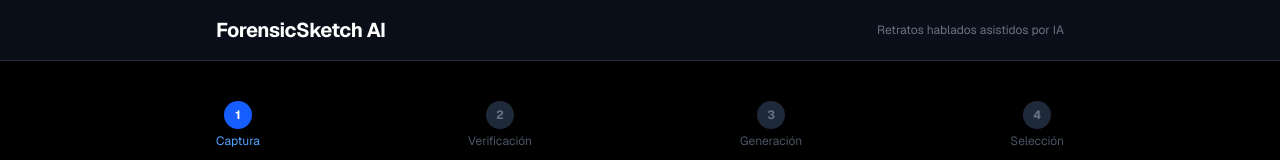
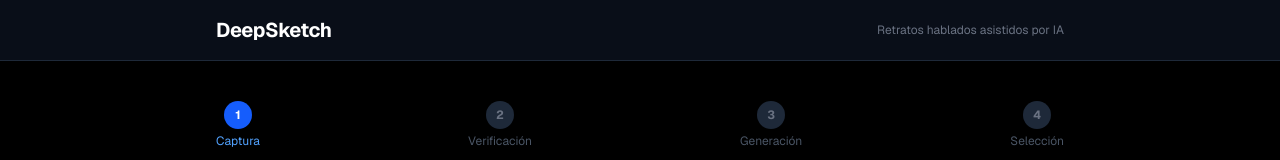
Before and after one commit to Antxnszn/hackathon-UPIITA, a Next.js app: page / in a window 1280 px wide. Shown: the top 160 px of the page. Built offline with nearby package versions, Linux system fonts and the light colour scheme; no server answers.

Commit message:
Rename header from 'ForensicSketch AI' to 'DeepSketch'

```diff
--- a/app/page.tsx
+++ b/app/page.tsx
@@ -210,7 +210,7 @@
       <header className="border-b border-gray-800 bg-gray-900/60 backdrop-blur-md sticky top-0 z-10">
         <div className="max-w-4xl mx-auto px-6 py-4 flex items-center justify-between">
           <h1 className="text-xl font-bold tracking-tight text-white">
-            ForensicSketch AI
+            DeepSketch
           </h1>
           <span className="text-xs text-gray-500">
             Retratos hablados asistidos por IA
```
